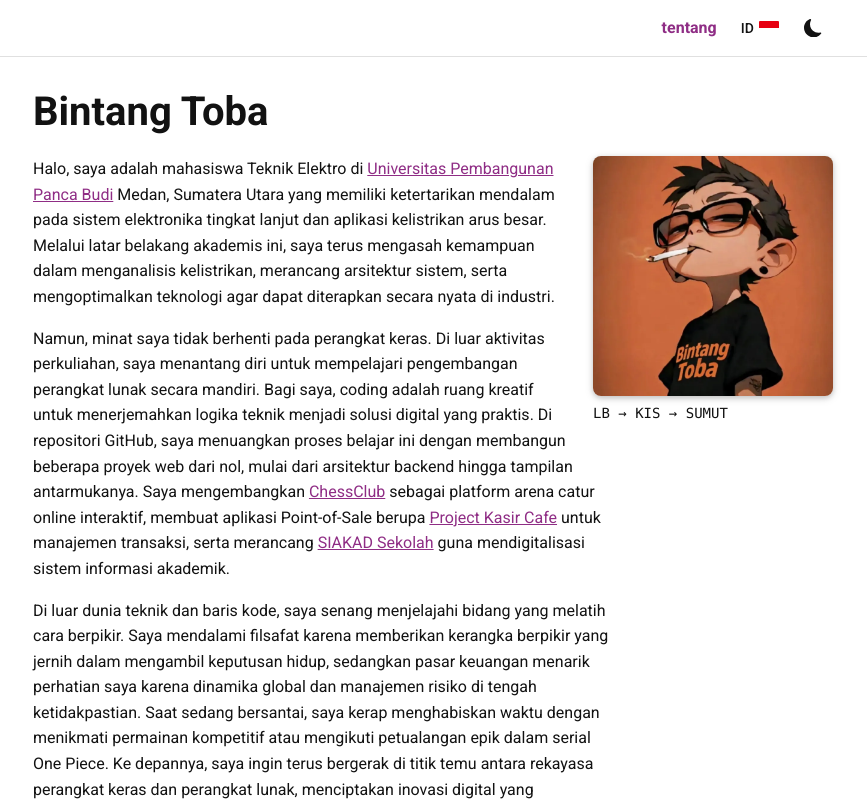
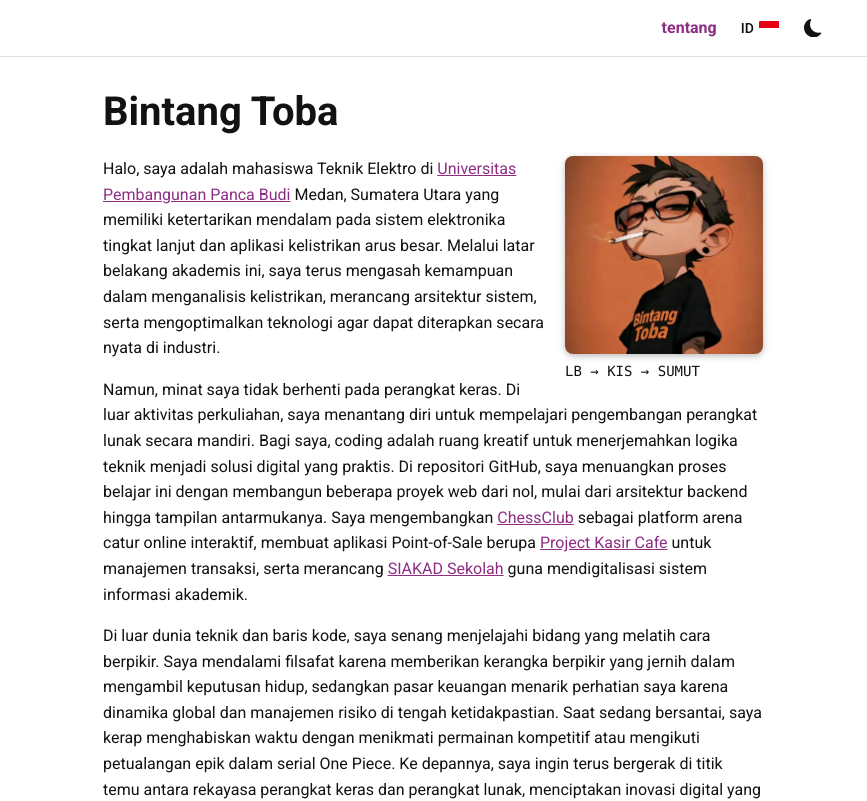
Before and after one commit to Delta-Polder-Indonesia/BintangToba, a React (Vite) app: page / in a window 1280 px wide. Shown: the top 801 px of the page, without its empty margins (207-1074 px from the left). Built offline with nearby package versions, Linux system fonts and the light colour scheme.

Commit message:
Keep article flow below profile image
Co-authored-by: arena-agent <297053741+arena-agent@users.noreply.github.com>

```diff
--- a/src/styles/global.css
+++ b/src/styles/global.css
@@ -204,6 +204,8 @@ a:hover {
 }
 
 .main-content {
+  /* Keep the complete article at a readable width without leaving a gap below the floated photo. */
+  width: min(100% - 2rem, 660px);
   flex: 1;
   padding-top: 88px;
   padding-bottom: 2rem;
@@ -243,11 +245,6 @@ a:hover {
   color: var(--text);
   font-family: ui-monospace, SFMono-Regular, Menlo, Monaco, Consolas, monospace;
   font-size: 0.875rem;
-}
-
-/* A comfortable reading measure keeps long paragraphs below roughly 80 characters. */
-.about-copy {
-  max-width: 64ch;
 }
 
 .about-copy p {
```
